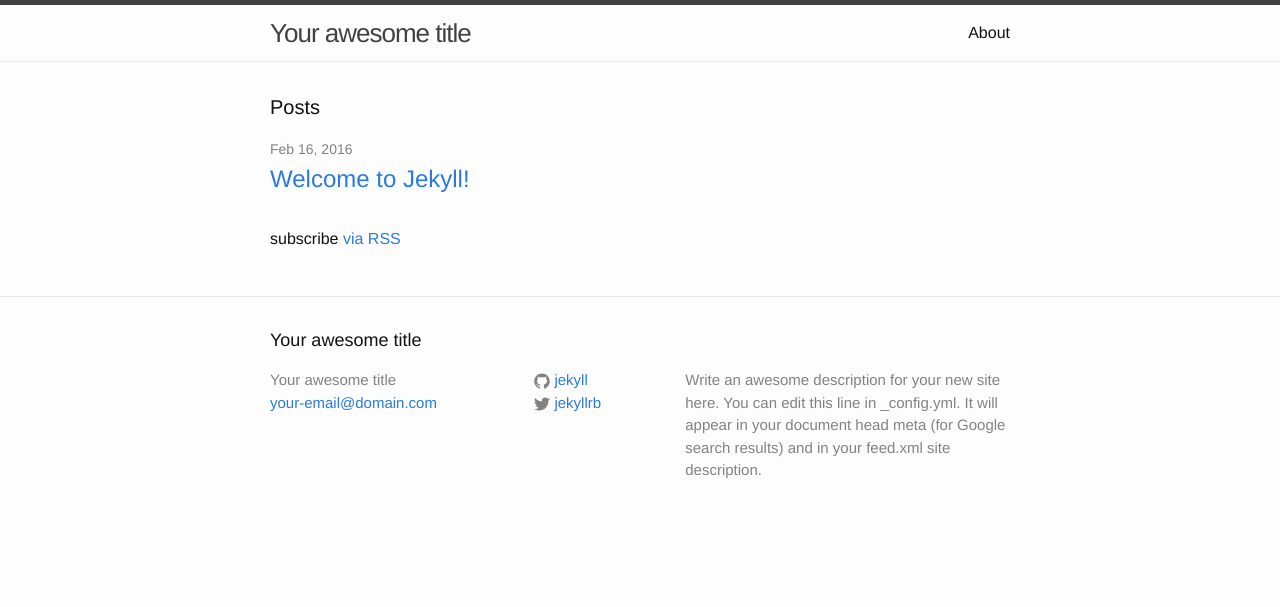
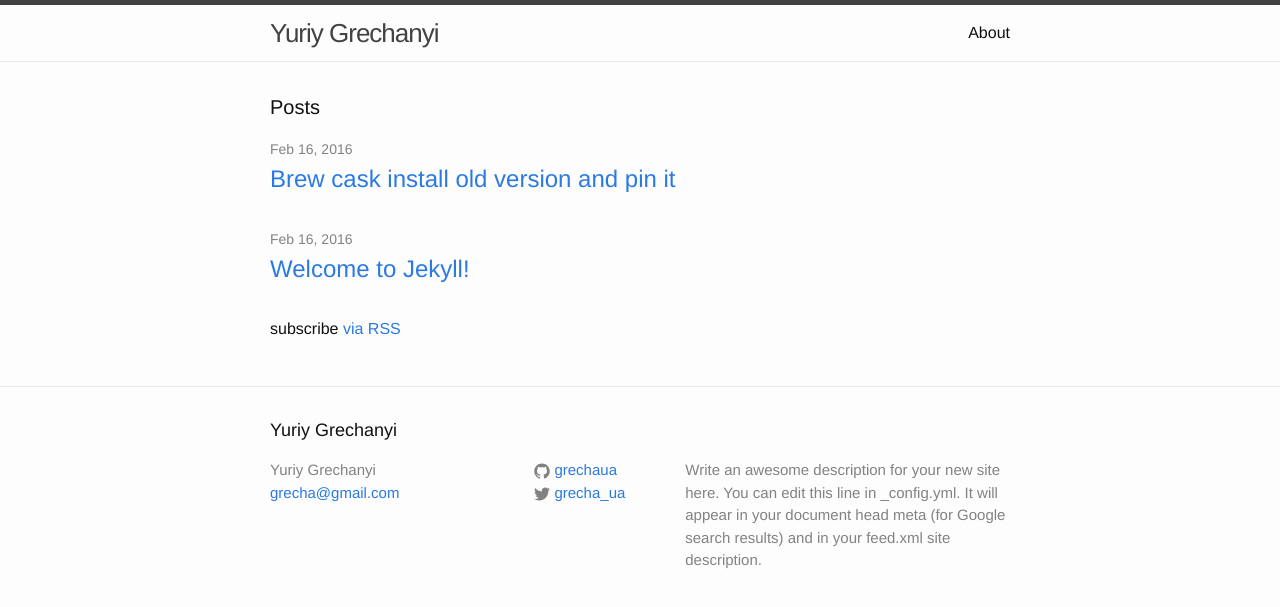
Before and after one commit to grechaua/grechaua.github.io, a Jekyll site: the page built from index.html, in a window 1280 px wide. Shown: the top 607 px of the page. Built offline with Jekyll 4.4.1, drawn with Linux system fonts in a browser that asks for light colours.

Commit message:
Brew cask pin

````diff
--- a/_config.yml
+++ b/_config.yml
@@ -6,16 +6,16 @@
 # 'jekyll serve'. If you change this file, please restart the server process.
 
 # Site settings
-title: Your awesome title
-email: your-email@domain.com
+title: Yuriy Grechanyi
+email: grecha@gmail.com
 description: > # this means to ignore newlines until "baseurl:"
   Write an awesome description for your new site here. You can edit this
   line in _config.yml. It will appear in your document head meta (for
   Google search results) and in your feed.xml site description.
 baseurl: "" # the subpath of your site, e.g. /blog
 url: "http://yourdomain.com" # the base hostname & protocol for your site
-twitter_username: jekyllrb
-github_username:  jekyll
+twitter_username: grecha_ua
+github_username:  grechaua
 
 # Build settings
 markdown: kramdown
--- /dev/null
+++ b/_posts/2016-02-17-brew-cask-pin.markdown
@@ -0,0 +1,31 @@
+---
+layout: post
+title:  "Brew cask install old version and pin it"
+date:   2016-02-17 01:22:00 +0200
+categories: brew
+---
+Because of some tricky chef provision procedure I have to revert my vagrant version.
+
+At first I removed current version of vagrant by:
+`brew cask uninstall vagrant`
+
+After that I changed my `vagrant.rb` in `/usr/local/Library/Taps/caskroom/homebrew-cask/Casks`
+with specific `version` and `sha256` sum.
+
+And install this specific version via:
+```brew cask install vagrant```
+
+Now my provision works, but if I run
+```brew update && brew upgrade``` my vagrant version will be the latest again
+
+Common method to pin package doesn't work:
+```brew pin Caskroom/cask/vagrant```
+
+I've compared with native brew pinned formula, i.e. `ansible` and observed there was symlink in dir:
+```ls -l /usr/local/Library/PinnedKegs``` like:
+```ansible -> ../../Cellar/ansible/1.7.2```
+
+So to pin cask package I've created symlink manually:
+```cd /usr/local/Library/PinnedKegs && ln -s /opt/homebrew-cask/Caskroom/vagrant/1.7.4 vagrant```
+
+As result I have the old specific version of cask formula and it still works due brew update and upgrade.
````
